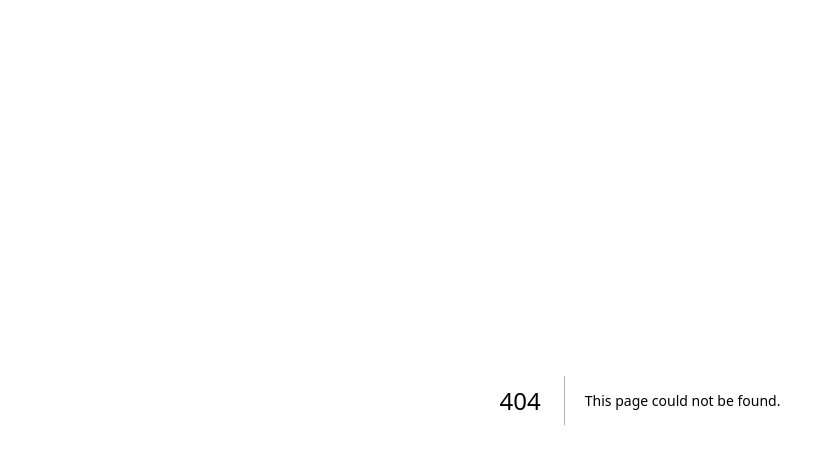
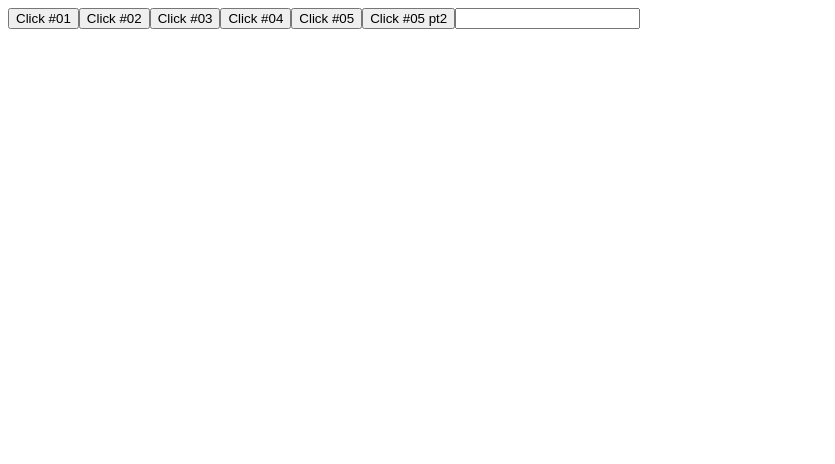
Before and after one commit to SamillyNunes/nextjs-exercises, a Next.js app: page /bases/button in a window 1280 px wide. Before the commit this address had no page. Shown: the top 464 px of the page, without its empty margins (0-835 px from the left). Built offline with nearby package versions, Linux system fonts and the light colour scheme.

Commit message:
working with button actions

```diff
--- /dev/null
+++ b/pages/bases/button.jsx
@@ -0,0 +1,29 @@
+function acao1(){
+    alert("Acao #01");
+}
+
+export default function button(){
+
+    function acao2(){
+        alert('Ação #02');
+    }
+
+    function acao5(e){
+        console.log(e);
+        alert('Ação #05');
+    }
+
+    return (
+        <div>
+            <button onClick={acao1} > Click #01 </button>
+            <button onClick={acao2} > Click #02 </button>
+            <button onClick={function(){
+                alert('Ação #03');
+            }} > Click #03 </button>
+            <button onClick={()=> alert('Ação #04')} > Click #04</button>
+            <button onClick={acao5} > Click #05</button>
+            <button onClick={e => acao5(e.altKey)} > Click #05 pt2</button>
+            <input onChange={(e)=> alert('Input value:' + e.target.value)} />
+        </div>
+    );
+}
```
